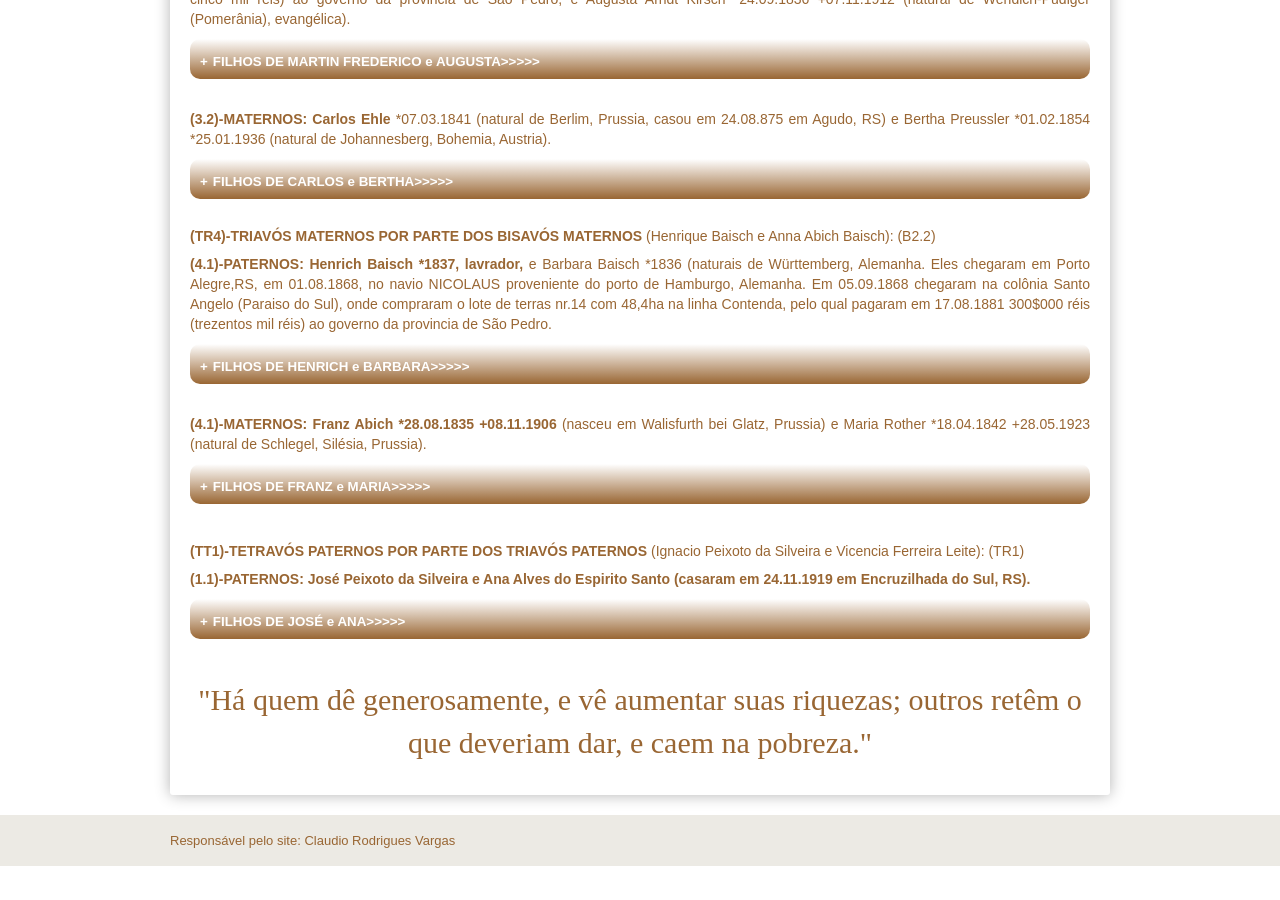
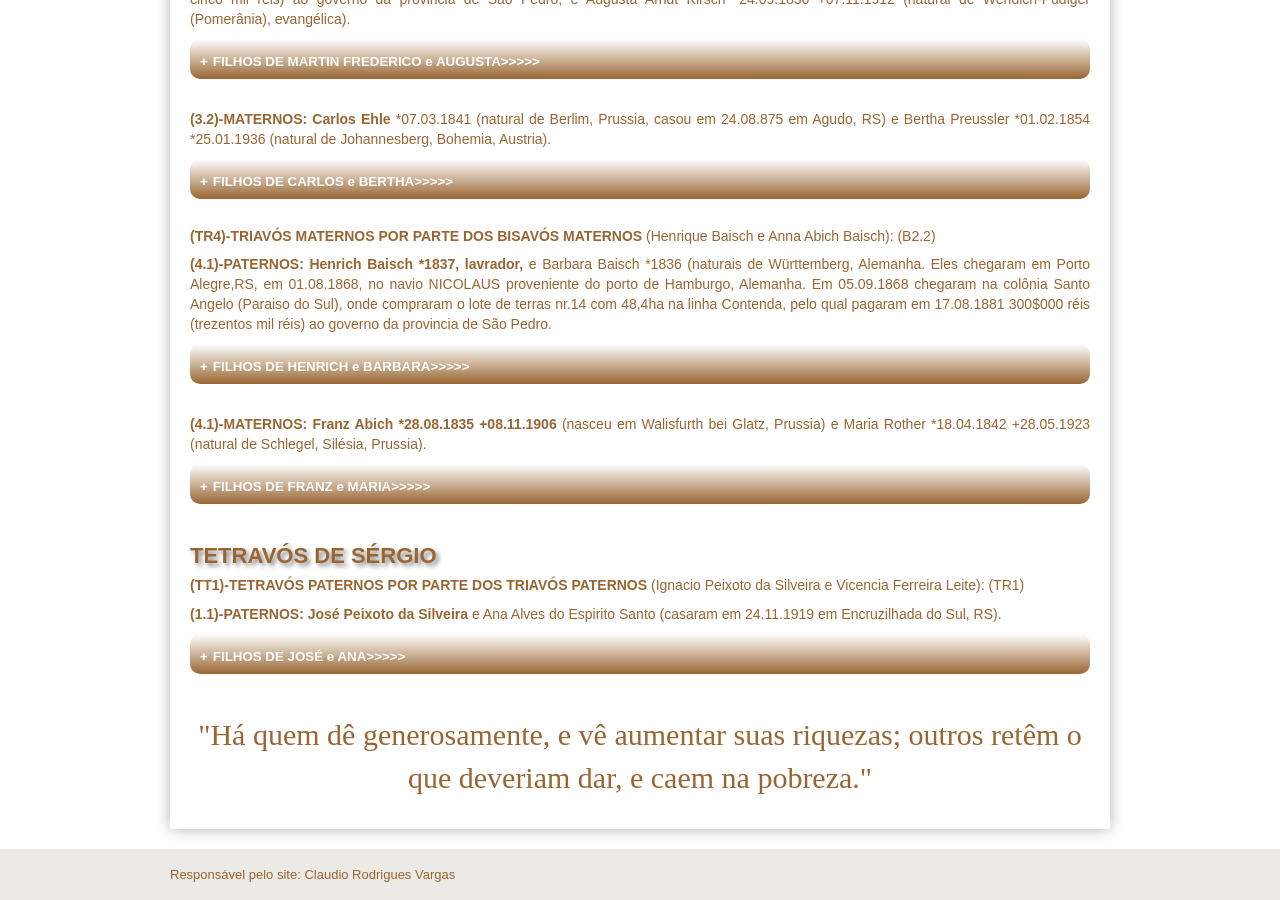
Before and after one commit to claudiovargas1955/claudiovargas1955.github.io, a Jekyll site: the page built from _pages/genealogia-de-sergio-luis-kirsch-da-silveira.html, in a window 1280 px wide and 900 px high, scrolled down 2045 px. Built offline with Jekyll 4.4.1, drawn with Linux system fonts in a browser that asks for light colours; some web fonts are replaced; before the commit the page ends 2911 px from its top, so only the background shows below that.

Commit message:
Update genealogia-de-sergio-luis-kirsch-da-silveira.html

```diff
--- a/_pages/genealogia-de-sergio-luis-kirsch-da-silveira.html
+++ b/_pages/genealogia-de-sergio-luis-kirsch-da-silveira.html
@@ -404,9 +404,10 @@ réis) ao governo da provincia de São Pedro.
       <b>(4.1.8)-Augusto Abich: </b>*02.09.1884 <br><br>
       <b>(4.1.9)-Roberto Abich: </b>*15.04.1887 </details></p><br>
 
+<p><h4>TETRAVÓS DE SÉRGIO</h4>
 <p><b><h5>(TT1)-TETRAVÓS PATERNOS POR PARTE DOS TRIAVÓS PATERNOS</b> (Ignacio Peixoto da Silveira e Vicencia Ferreira Leite): (TR1)
 </h5>
-<p><b>(1.1)-PATERNOS: José Peixoto da Silveira e Ana Alves do Espirito Santo (casaram em 24.11.1919 em Encruzilhada do Sul, RS).
+<p><b>(1.1)-PATERNOS: José Peixoto da Silveira </b>e Ana Alves do Espirito Santo (casaram em 24.11.1919 em Encruzilhada do Sul, RS).
 <details><summary><b>FILHOS DE JOSÉ e ANA>>>>></b></summary><br>
   <p><b>(1.1.1)-Eugenia Theodora da Silveira: </b>*30.09.1820 bat.21.10.1820 <br><br>
      <b>(1.1.2)-Vicente Peixoto da Silveira: </b>*19.01.1821 +1880 (nat. de Encruzilhada do Sul).<br><br>
```
